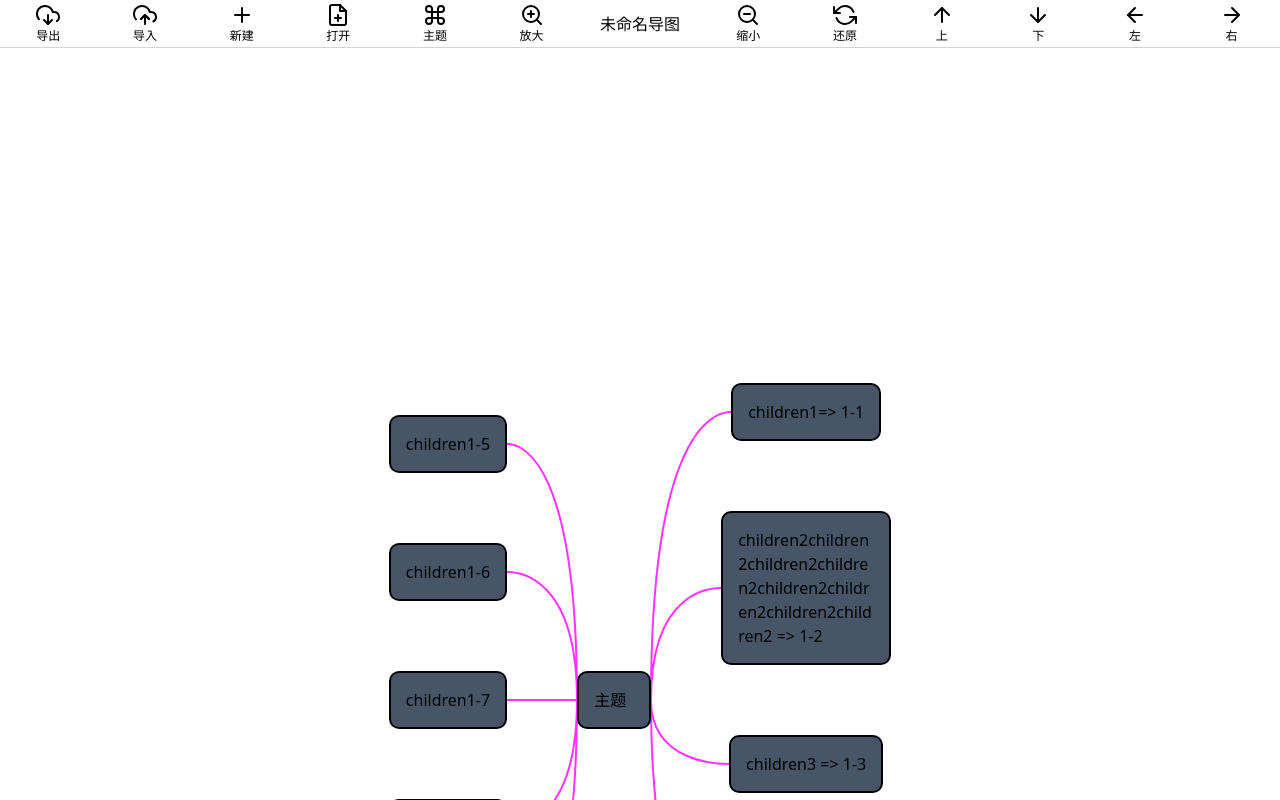
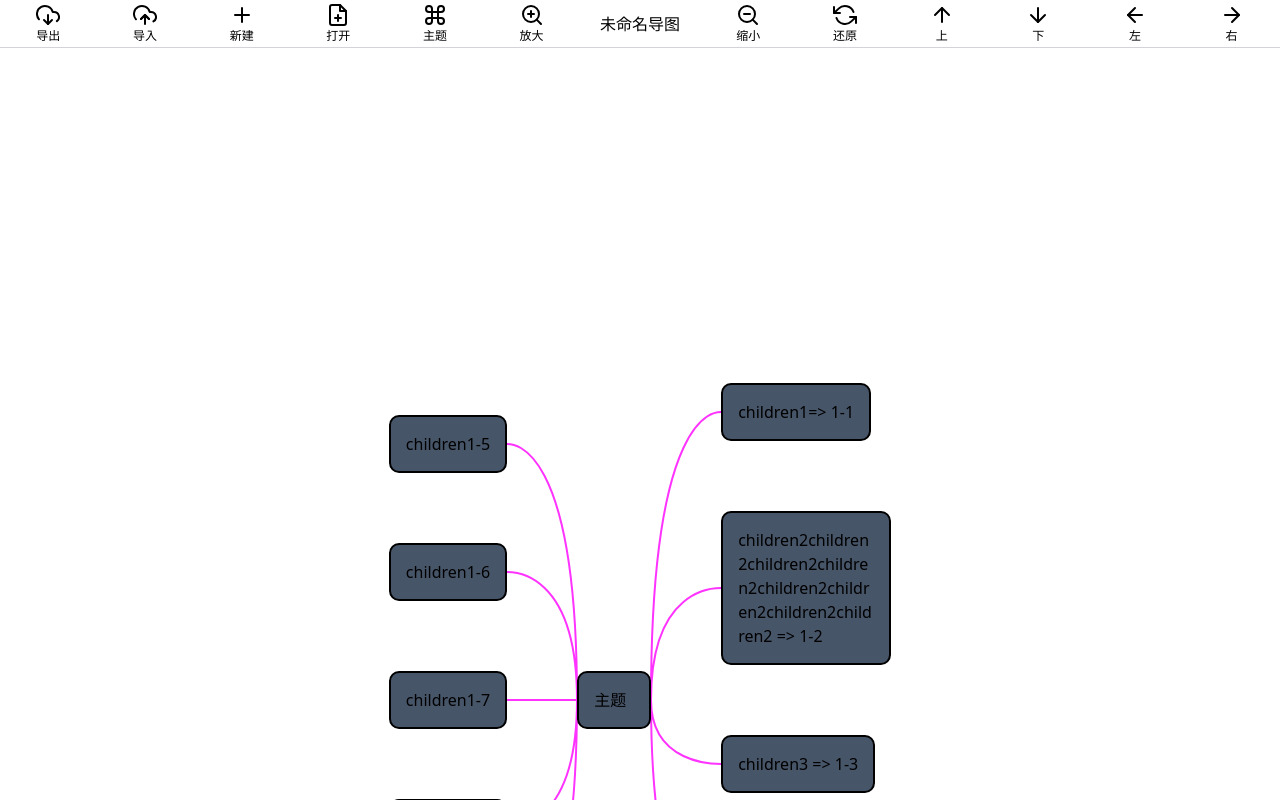
Before and after one commit to coderwei99/ReactMind, a React (Vite) app: page / in a window 1280 px wide. Built offline with nearby package versions, Linux system fonts and the light colour scheme.

Commit message:
fix: fix children node layout

```diff
--- a/src/component/subNode/idnex.tsx
+++ b/src/component/subNode/idnex.tsx
@@ -28,7 +28,7 @@ export default function SubNode({
   reRenderLine,
 }: IProps) {
   return (
-    <div className={`flex justify-center items-center ${nodePosition === 'left' ? 'flex-row-reverse' : ''}`} >
+    <div className={`flex justify-start items-center ${nodePosition === 'left' ? 'flex-row-reverse' : ''}`} >
       <Node
         showBorderId={showBorderId}
         setShowBorderId={setShowBorderId}
```
